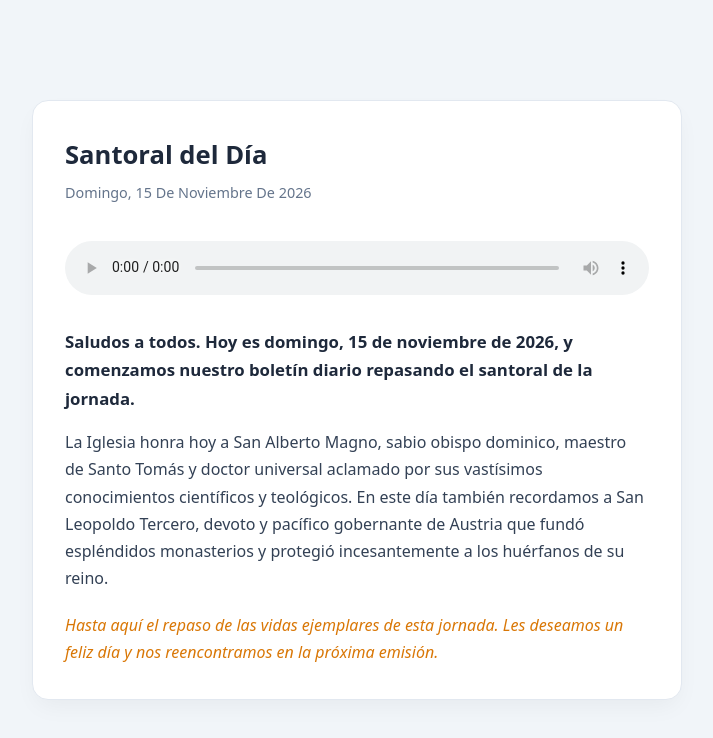
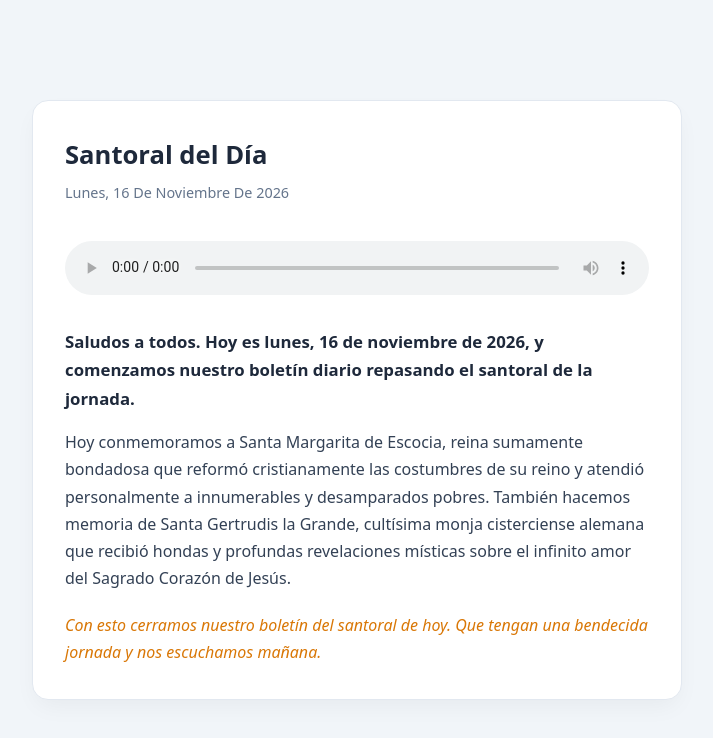
Before and after one commit to radiotelevisionmaitino-ux/santoral-diario, a plain HTML site: page index.html in a window 1280 px wide. Shown: the whole page, without its empty margins (283-996 px from the left). Drawn offline with Linux system fonts and the light colour scheme.

Commit message:
bot: actualización de santoral-hoy.mp3 e index.html

```diff
--- a/index.html
+++ b/index.html
@@ -3,7 +3,7 @@
 <head>
   <meta charset="UTF-8">
   <meta name="viewport" content="width=device-width, initial-scale=1.0">
-  <title>Santoral Diario - Domingo 15 de noviembre</title>
+  <title>Santoral Diario - Lunes 16 de noviembre</title>
   <style>
     :root {
       --primary: #1e293b;
@@ -45,11 +45,11 @@
 <body>
   <div class="card">
     <h1>Santoral del Día</h1>
-    <div class="fecha">domingo, 15 de noviembre de 2026</div>
-    <audio controls autoplay src="santoral-hoy.mp3?v=1794738147"></audio>
-    <p class="intro">Saludos a todos. Hoy es domingo, 15 de noviembre de 2026, y comenzamos nuestro boletín diario repasando el santoral de la jornada.</p>
-    <p class="cuerpo">La Iglesia honra hoy a San Alberto Magno, sabio obispo dominico, maestro de Santo Tomás y doctor universal aclamado por sus vastísimos conocimientos científicos y teológicos. En este día también recordamos a San Leopoldo Tercero, devoto y pacífico gobernante de Austria que fundó espléndidos monasterios y protegió incesantemente a los huérfanos de su reino.</p>
-    <p class="cierre">Hasta aquí el repaso de las vidas ejemplares de esta jornada. Les deseamos un feliz día y nos reencontramos en la próxima emisión.</p>
+    <div class="fecha">lunes, 16 de noviembre de 2026</div>
+    <audio controls autoplay src="santoral-hoy.mp3?v=1794825400"></audio>
+    <p class="intro">Saludos a todos. Hoy es lunes, 16 de noviembre de 2026, y comenzamos nuestro boletín diario repasando el santoral de la jornada.</p>
+    <p class="cuerpo">Hoy conmemoramos a Santa Margarita de Escocia, reina sumamente bondadosa que reformó cristianamente las costumbres de su reino y atendió personalmente a innumerables y desamparados pobres. También hacemos memoria de Santa Gertrudis la Grande, cultísima monja cisterciense alemana que recibió hondas y profundas revelaciones místicas sobre el infinito amor del Sagrado Corazón de Jesús.</p>
+    <p class="cierre">Con esto cerramos nuestro boletín del santoral de hoy. Que tengan una bendecida jornada y nos escuchamos mañana.</p>
   </div>
 </body>
 </html>
```
Also changed, not shown: 1 other file.
